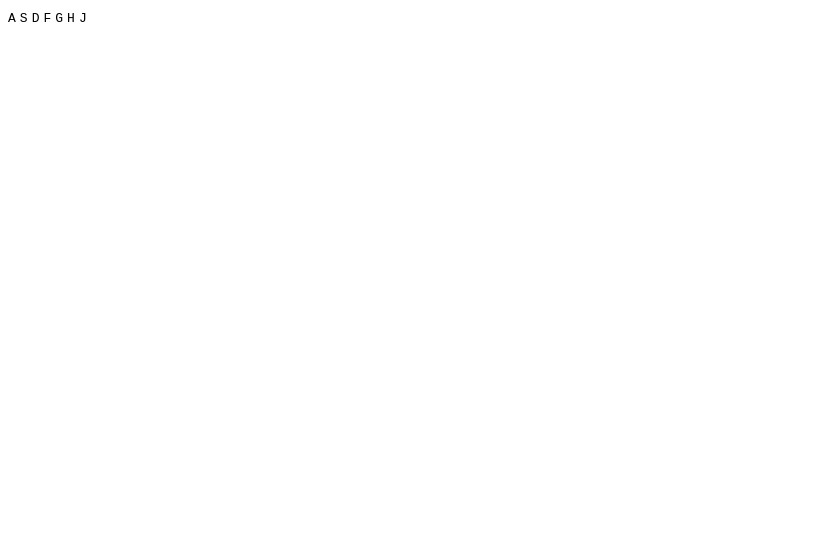
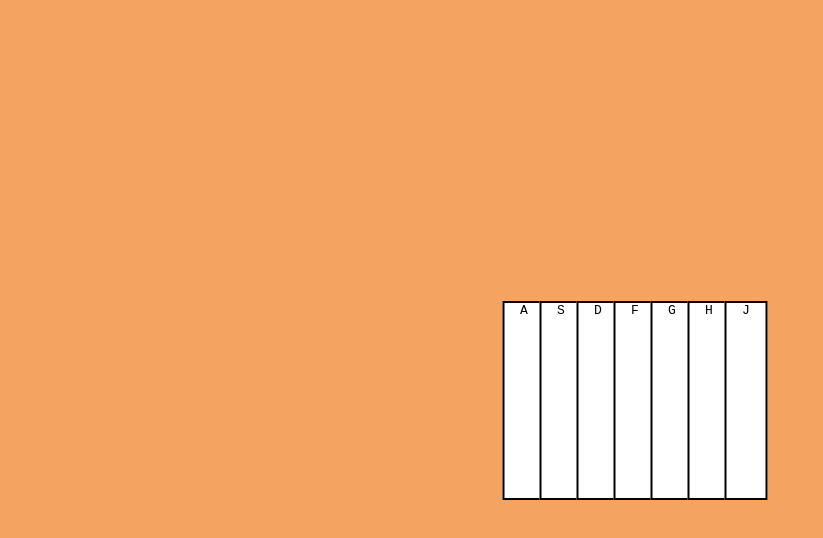
Before and after one commit to jakubgatarski/VirtualPianoKononVersion, a plain HTML site: page index.html in a window 1280 px wide. Shown: the whole page, without its empty margins (0-823 px from the left). Drawn offline with Linux system fonts and the light colour scheme.

Commit message:
2/5stage completted

```diff
--- /dev/null
+++ b/PianoStyle.css
@@ -0,0 +1,20 @@
+body{
+    background-color: sandybrown;
+}
+kbd{
+   display: inline-block;
+    height: 15em;
+    width: 3em;
+    background-color: #fff;
+    border: black solid 2px;
+    text-align: center;
+    margin-left: -10px;
+
+
+}
+.container{
+position: absolute;
+    top: 50%;
+    left: 50%;
+    transform: translate(-50%, -50%);
+}
--- a/index.html
+++ b/index.html
@@ -3,8 +3,10 @@
 <head>
     <meta charset="utf-8">
     <title>Virtual Piano</title>
+    <link rel="stylesheet" href="PianoStyle.css">
 </head>
 <body>
+<div class="container">
     <kbd>A</kbd>
     <kbd>S</kbd>
     <kbd>D</kbd>
@@ -12,5 +14,6 @@
     <kbd>G</kbd>
     <kbd>H</kbd>
     <kbd>J</kbd>
+</div>
 </body>
 </html>
```
Lines whose indentation alone changed are shown as unchanged.
